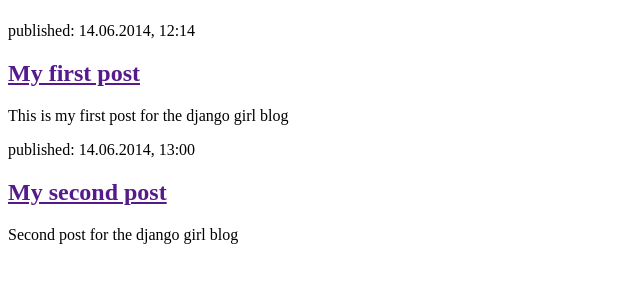
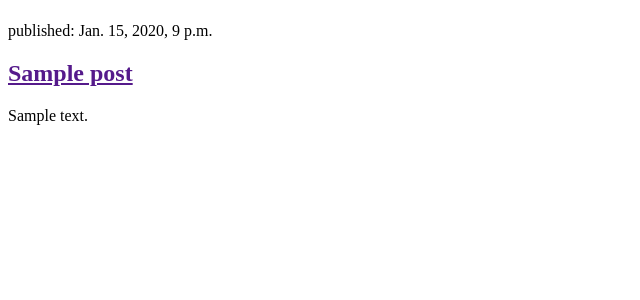
Before and after one commit to tobiassilalahi/my-first-blog, a Django app: page / in a window 1280 px wide. Shown: the part 58-358 px from the top of the page, without its empty margins (0-640 px from the left). Run offline with Django 3.2, Linux system fonts and the light colour scheme; tables that the repository leaves empty hold one stand-in row (values such as "Sample post").

Commit message:
Modified tempaltes and display object from model to template

```diff
--- a/blog/templates/blog/post_list.html
+++ b/blog/templates/blog/post_list.html
@@ -14,32 +14,23 @@
             </h1>
         </header>
 
+
+        {% for post in posts %}
             <article>
                 <time>
-                published: 14.06.2014, 12:14
+                    published: {{post.published_date}}
                 </time>
                 <h2>
                     <a href="">
-                    My first post
+                        {{post.title}}
                     </a>
                 </h2>
                 <p>
-                This is my first post for the django girl blog
+                    {{post.text|linebreaksbr}}
                 </p>
             </article>
+        {% endfor %}
 
-        <article>
-            <time>
-                published: 14.06.2014, 13:00
-            </time>
-            <h2>
-                <a href="">
-                    My second post
-                </a>
-            </h2>
-            <p>
-                Second post for the django girl blog
-            </p>
-        </article>
+
     </body>
 </html>
--- a/blog/views.py
+++ b/blog/views.py
@@ -1,5 +1,8 @@
 from django.shortcuts import render
+from django.utils import timezone
+from .models import Post
 
 # Create your views here.
 def post_list(request):
-    return render(request, 'blog/post_list.html', {})
+    posts = Post.objects.filter(published_date__lte=timezone.now()).order_by('published_date')
+    return render(request, 'blog/post_list.html', {'posts':posts})
```
Lines whose indentation alone changed are shown as unchanged.
